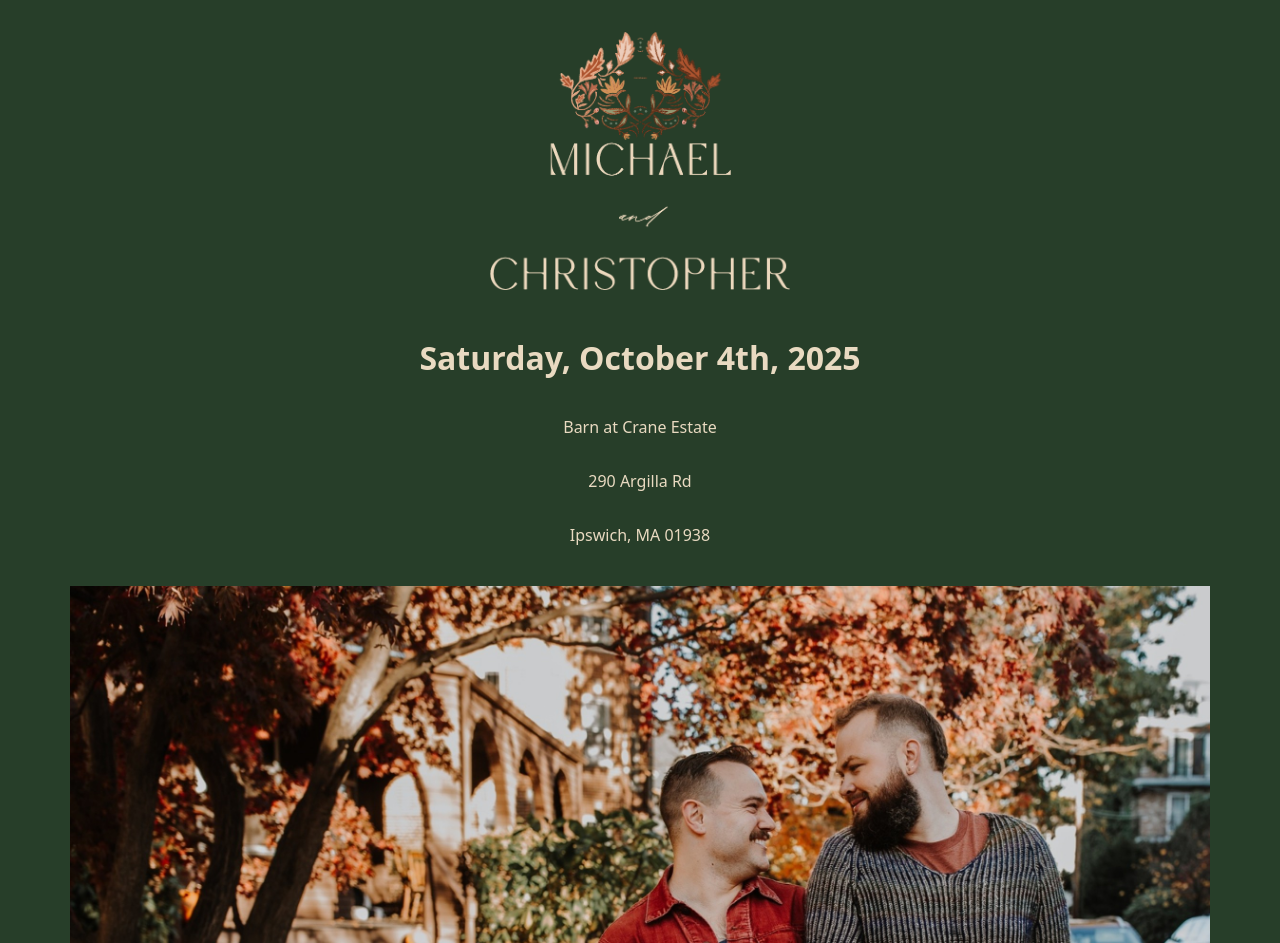
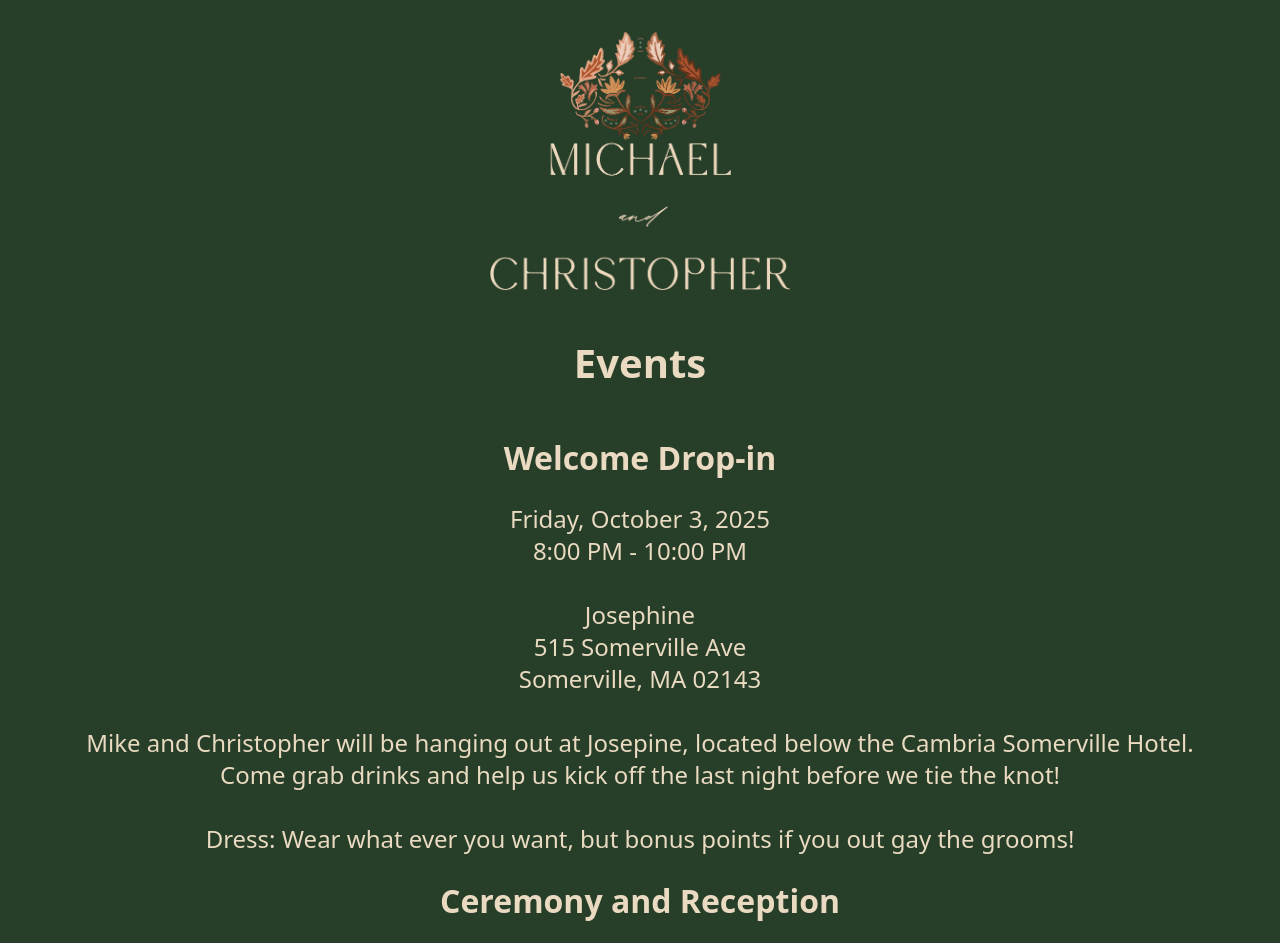
Before and after one commit to steelewedding25/steelewedding25.github.io, a plain HTML site: page index.html in a window 1280 px wide. Shown: the top 943 px of the page. Drawn offline with Linux system fonts and the light colour scheme; a web font is replaced by a local one.

Commit message:
Update index.html

```diff
--- a/index.html
+++ b/index.html
@@ -9,23 +9,34 @@
          font-style: normal;
          color: rgb(233, 218, 193);
          }
-
          .picture-of-us {
          width: 100%;
          max-width: 1140px;
          margin: 24px;
          }
-
          .header {
          width: 300px;
          margin: 24px;
          }
-
          .box {
          display: flex;
          justify-content: center;
          flex-direction: column;
          align-items: center;
+         }
+         h1 {
+         font-size: 40px;
+         line-height: 44px;
+         }
+         h2 {
+         font-size: 32px;
+         line-height: 38px;
+         }
+         .subtitle {
+         text-align: center;
+         font-size: 24px;
+         line-height: 32px;
+         margin: 0 48px;
          }
       </style>
       <link rel="preconnect" href="https://fonts.googleapis.com">
@@ -35,10 +46,31 @@
    <body>
       <div class="box">
          <img class="header" src="heading-title.png"/>
-      <h1>Saturday, October 4th, 2025</h1>
-      <p>Barn at Crane Estate</p>
-      <p>290 Argilla Rd</p>
-      <p>Ipswich, MA 01938</p>
+         <h1>Events</h1>
+         <h2>Welcome Drop-in</h2>
+         <div class="subtitle">
+            Friday, October 3, 2025<br/>
+            8:00 PM - 10:00 PM<br/><br/>
+            Josephine<br/>
+            515 Somerville Ave<br/>
+            Somerville, MA 02143<br/><br/>
+            Mike and Christopher will be hanging out at Josepine, located below the Cambria Somerville Hotel.
+            <br/>
+            Come grab drinks and help us kick off the last night before we tie the knot!
+            <br/><br/>
+            Dress: Wear what ever you want, but bonus points if  you out gay the grooms!
+         </div>
+         <h2>Ceremony and Reception</h2>
+         <div class="subtitle">
+            Saturday, October 4, 2025<br/>
+            5:00 PM - 10:00 PM <br/><br/>
+            Barn at Crane Estate<br/>
+            290 Argilla Rd<br/>
+            Ipswich, MA 01938<br/><br/>
+            Dress: Cocktail attire in saturated fall tones or dark neutrals.<br/>
+            <br/>
+            The shuttle will pick up outside the Cambria Somerville Hotel at 3 PM.
+         </div>
          <img class="picture-of-us" src="us.jpg" />
          Testing
       </div>
```
Lines whose indentation alone changed are shown as unchanged.
